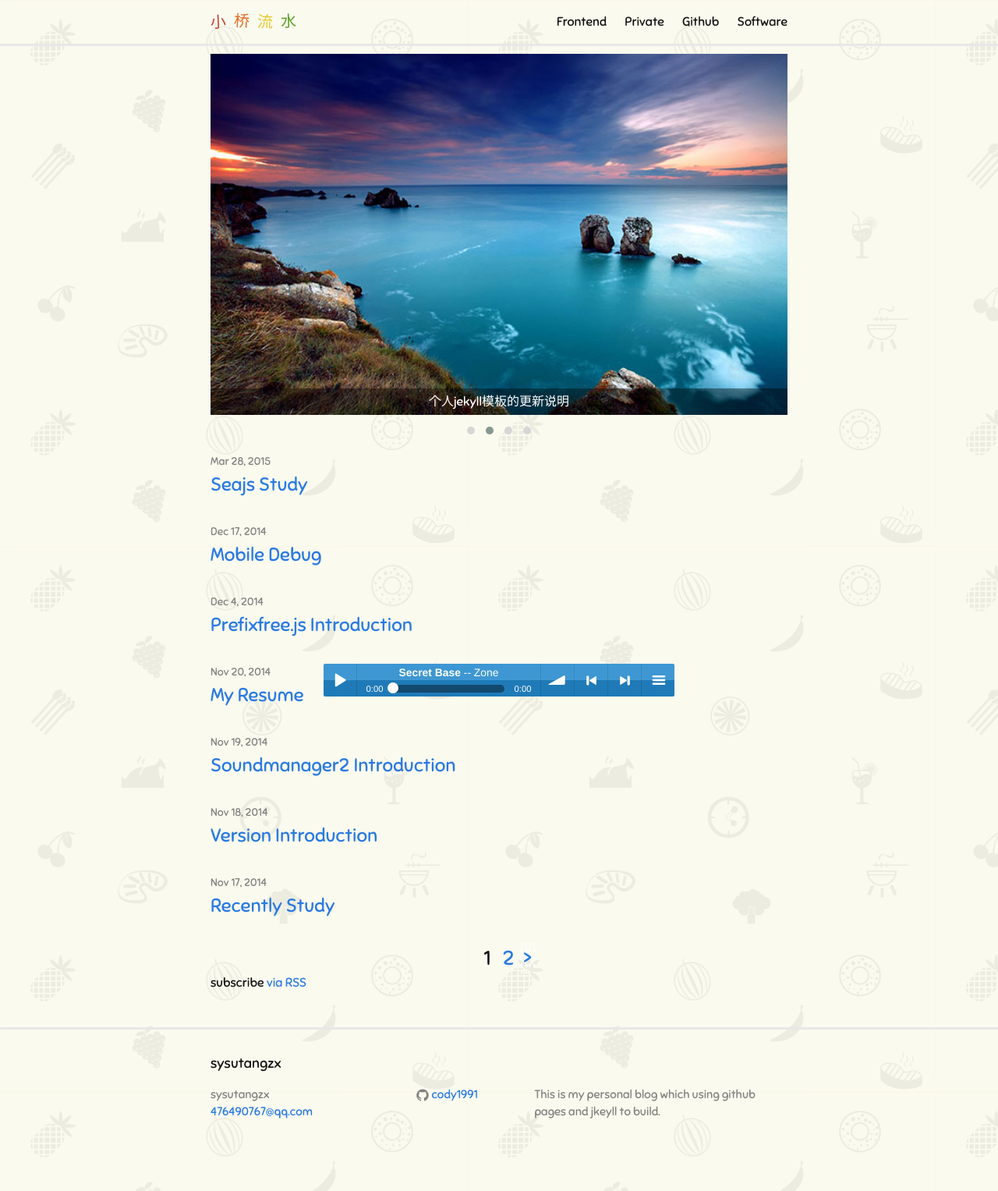
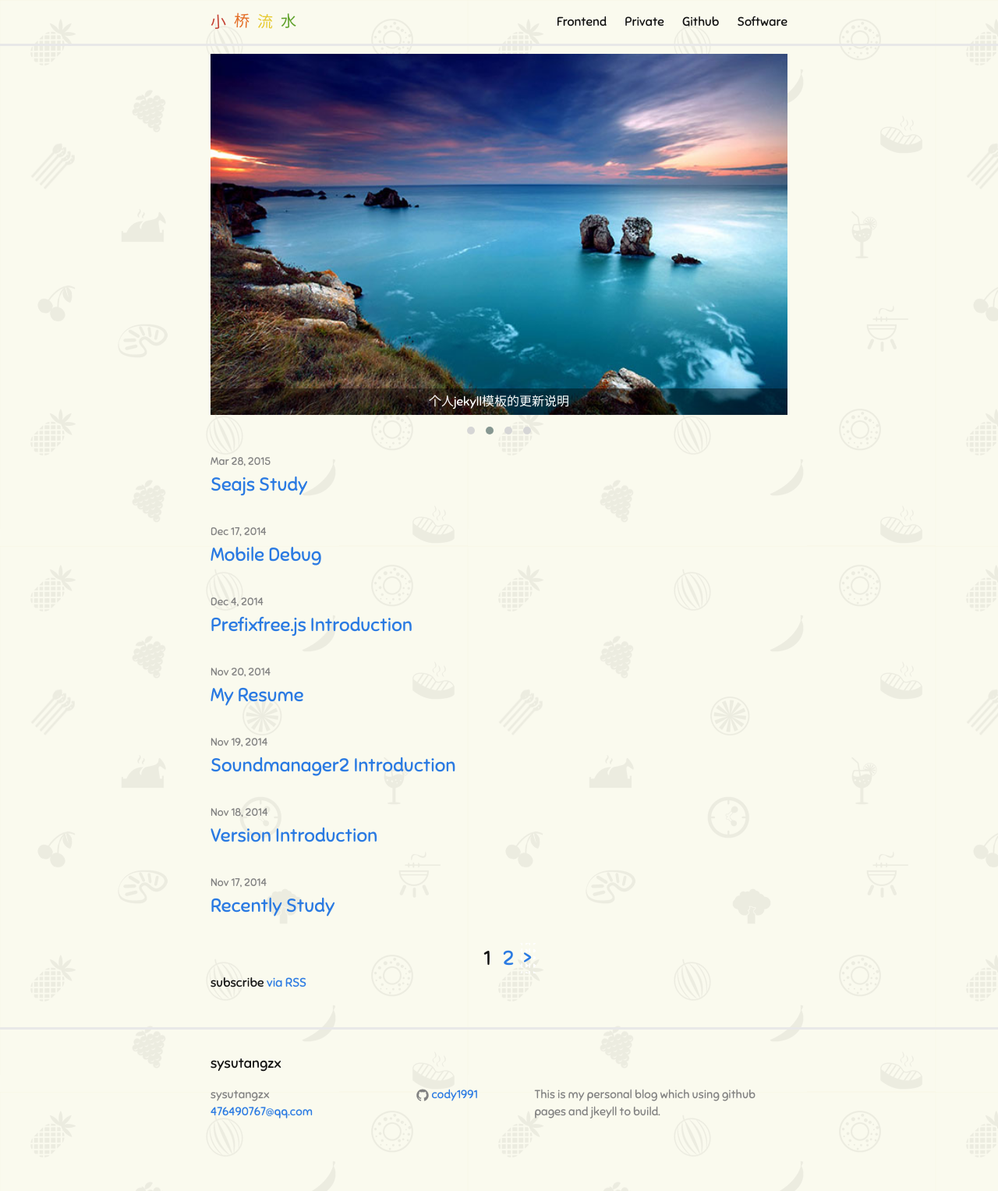
Before and after one commit to luojiyin1987/sysutangzxBlog, a Jekyll site: the page built from index.html, in a window 1280 px wide. Shown: the whole page at 78% size. Built offline with Jekyll 4.4.1, drawn with Linux system fonts in a browser that asks for light colours; the list of posts is cut into pages by our own code; comment, search, counter and statistics services are not loaded.

Commit message:
change something

```diff
--- a/_layouts/default.html
+++ b/_layouts/default.html
@@ -28,7 +28,7 @@
 
     {% include footer.html %}
 
-    <div class="demo-wrapper">
+<!--     <div class="demo-wrapper">
         <div class="sm2-bar-ui">
             <div class="bd sm2-main-controls">
 
@@ -143,7 +143,7 @@
                 </div>
             </div>
         </div>
-    </div>
+    </div> -->
 
     <script type="text/javascript" src="{{ "js/jquery-1.10.2.min.js " | prepend: site.baseurl }}"></script>
     <script type="text/javascript">
@@ -247,14 +247,14 @@
 
 
 
-    <script type="text/javascript" src="{{ "music/script/soundmanager2.js " | prepend: site.baseurl }}"></script>
-    <script type="text/javascript" src="{{ "music/script/bar-ui.js " | prepend: site.baseurl }}"></script>
+    <!--<script type="text/javascript" src="{{ "music/script/soundmanager2.js " | prepend: site.baseurl }}"></script>
+    <script type="text/javascript" src="{{ "music/script/bar-ui.js " | prepend: site.baseurl }}"></script>-->
     <script type="text/javascript">
 var _bdhmProtocol = (("https:" == document.location.protocol) ? " https://" : " http://");
 document.write(unescape("%3Cscript src='" + _bdhmProtocol + "hm.baidu.com/h.js%3Fbedd22f2ca1f025ab1dd1142ea854951' type='text/javascript'%3E%3C/script%3E"));
 </script>
 
-<script type="text/javascript">
+<!--<script type="text/javascript">
     playlist = [{
     title: '明明就',
     artist: '周杰伦',
@@ -403,7 +403,7 @@ for(var i = 0 ; i < playlist.length ; i++){
 }
 
 </script>
-
+-->
 </body>
 
 </html>
```
